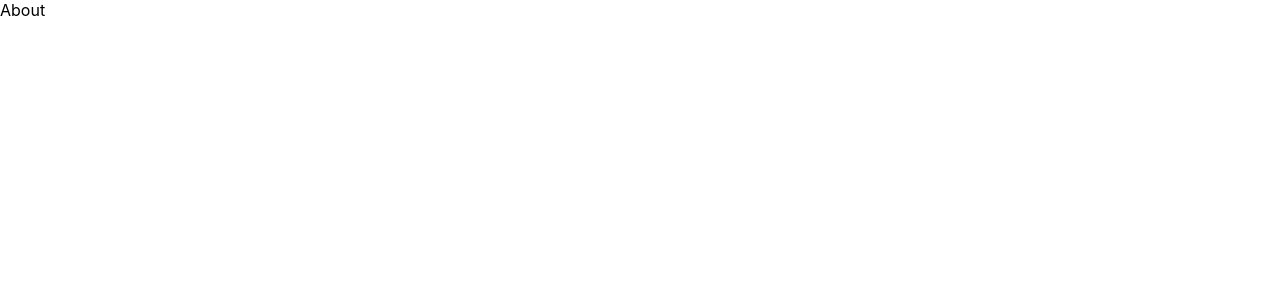
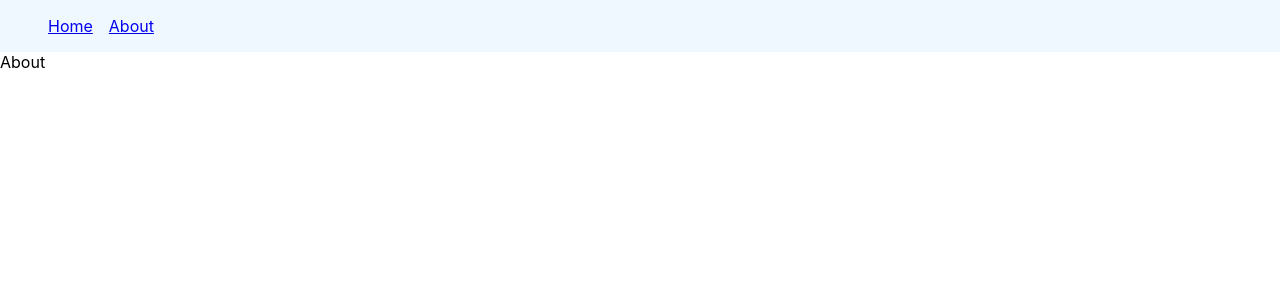
Before and after one commit to RobertCzaja/it-offers-client, a React (Create React App) app: page /about in a window 1280 px wide. Shown: the top 300 px of the page. Built offline with nearby package versions, Linux system fonts and the light colour scheme.

Commit message:
add menu

```diff
--- a/src/App.tsx
+++ b/src/App.tsx
@@ -6,13 +6,18 @@
 import {Route, Routes, useNavigate} from "react-router-dom";
 import {Home} from "./Components/Home";
 import {About} from "./Components/About";
+import {Navbar} from "./Components/Navbar";
 
 function App() {
     return (
-        <Routes>
-          <Route path='/' element={<Home />} />
-          <Route path='/about' element={<About />} />
-        </Routes>
+        <>
+            <Navbar />
+            <Routes>
+                <Route path='/' element={<Home />} />
+                <Route path='/about' element={<About />} />
+            </Routes>
+        </>
+
         /*<>
             <UserProvider>
                 <div>something</div>
--- /dev/null
+++ b/src/Components/Navbar.tsx
@@ -0,0 +1,11 @@
+import React from 'react';
+import {Link} from "react-router-dom";
+
+export const Navbar = () => {
+    return (
+        <nav>
+            <Link to='/'>Home</Link>
+            <Link to='/about'>About</Link>
+        </nav>
+    )
+}
--- a/src/resource/index.css
+++ b/src/resource/index.css
@@ -11,3 +11,12 @@
   font-family: source-code-pro, Menlo, Monaco, Consolas, 'Courier New',
     monospace;
 }
+
+nav {
+  background-color: aliceblue;
+  padding: 16px 32px;
+}
+
+nav a {
+  margin-left: 16px;
+}
```
